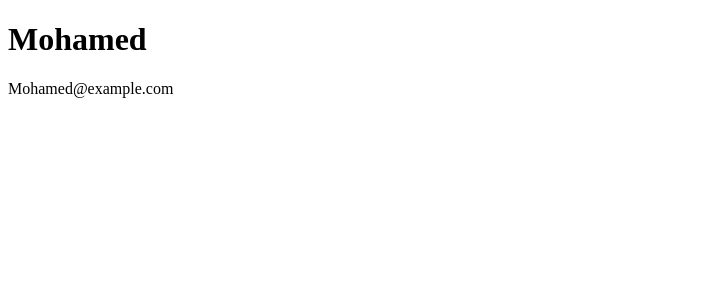
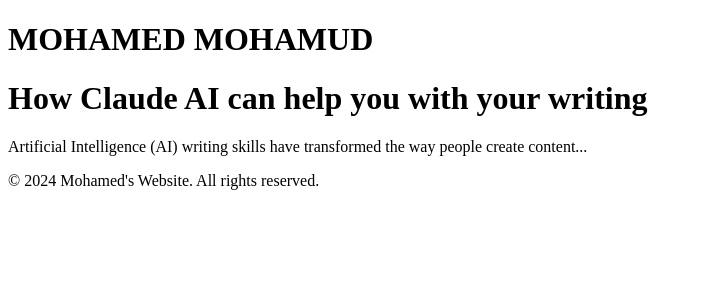
Before and after one commit to maxameddev/React.js, a React (Vite) app: page / in a window 1280 px wide. Shown: the top 300 px of the page, without its empty margins (0-702 px from the left). Built offline with nearby package versions, Linux system fonts and the light colour scheme.

Commit message:
Blogpost Exercise

```diff
--- a/src/App.jsx
+++ b/src/App.jsx
@@ -1,9 +1,7 @@
-import {Usercard} from "./Greeting";
+import Layout from "./blogpost.jsx";
 
 function App() {
-  return (
-    <Usercard />
-  );
+  return <Layout />;
 }
 
 export default App;
--- /dev/null
+++ b/src/Blogpost.jsx
@@ -0,0 +1,35 @@
+// Header
+const Header = () => {
+  return <h1>MOHAMED MOHAMUD</h1>;
+};
+
+// Blog post
+const BlogPost = () => {
+  return (
+    <div>
+      <h1>How Claude AI can help you with your writing</h1>
+      <p>
+        Artificial Intelligence (AI) writing skills have transformed the way people create content...
+        {/* (text-kaaga waa OK, waan gaabiyay halkan) */}
+      </p>
+    </div>
+  );
+};
+
+// Footer
+const Footer = () => {
+  return <footer>© 2024 Mohamed's Website. All rights reserved.</footer>;
+};
+
+// Layout / Main component
+const App = () => {
+  return (
+    <div>
+      <Header />
+      <BlogPost />
+      <Footer />
+    </div>
+  );
+};
+
+export default App;
```
